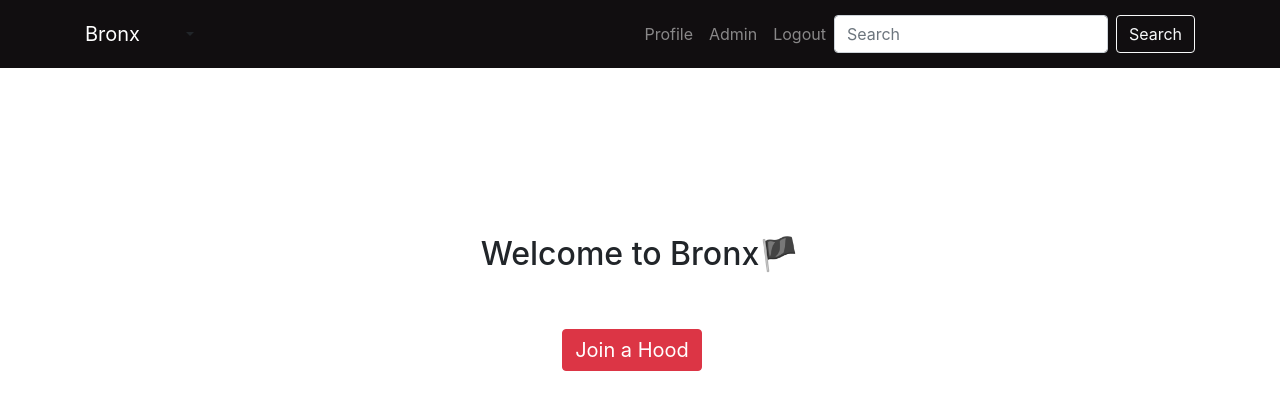
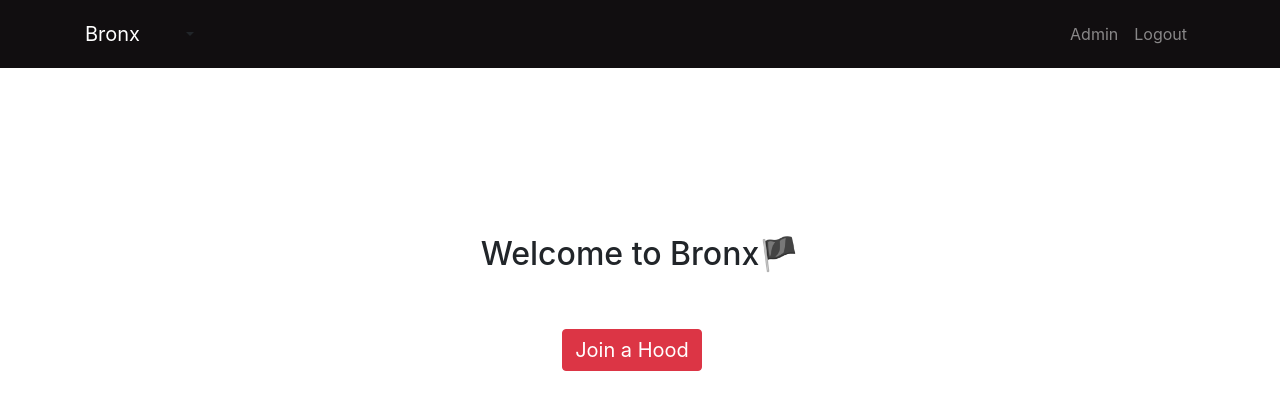
Before and after one commit to andrew4779/Excel-dataapp, a Django app: page / in a window 1280 px wide. Shown: the top 410 px of the page. Run offline with Django 4.2, Linux system fonts and the light colour scheme; a user stored in the database is signed in; some libraries are stand-ins or nearby versions; some web fonts are replaced.

Commit message:
added registration file

```diff
--- a/hokelaapp/templates/navbar.html
+++ b/hokelaapp/templates/navbar.html
@@ -16,10 +16,6 @@
           <li class="" >
             <a class="btn btn-default" href="/">Home</a>
           </li>
-          <li>
-            <a class="btn btn-default" href="{% url 'hood' %}">Hood</a>
-          </li>
-
 
         </ul>
       </li>
@@ -33,9 +29,6 @@
             <ul class="navbar-nav ml-auto">
                 {% if user.is_authenticated %}
                 <li class="nav-item">
-                    <a class="nav-link" href="{%url 'profile'%}">Profile</a>
-                </li>
-                <li class="nav-item">
                    <a class="nav-link" href="/admin">Admin</a>
 
                 </li>
@@ -48,10 +41,6 @@
                 </li>
                 {% endif %}
             </ul>
-            <form class="form-inline my-2 my-lg-0" role="search" action="{% url 'search_results' %}">
-                <input class="form-control mr-sm-2" type="search" placeholder="Search" aria-label="Search"
-                    name="project">
-                <button class="btn btn-outline-light my-2 my-sm-0" type="submit">Search</button>
             </form>
         </div>
     </div>
```
Also changed, not shown: hokelaapp/templates/django_registration/registration_complete.html (added), hokelaapp/templates/django_registration/registration_form.html (added).
